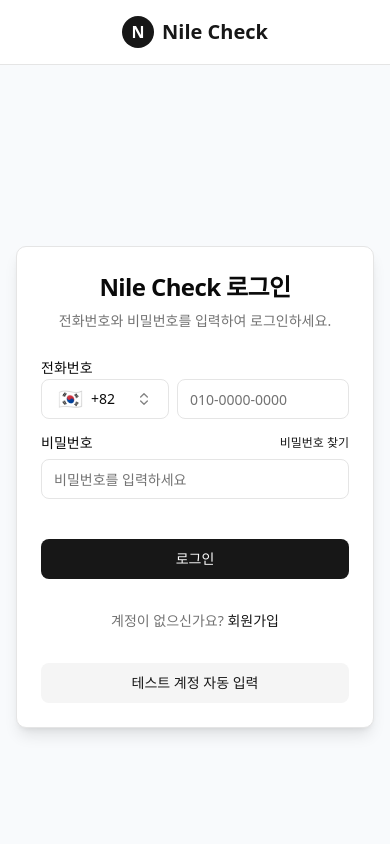
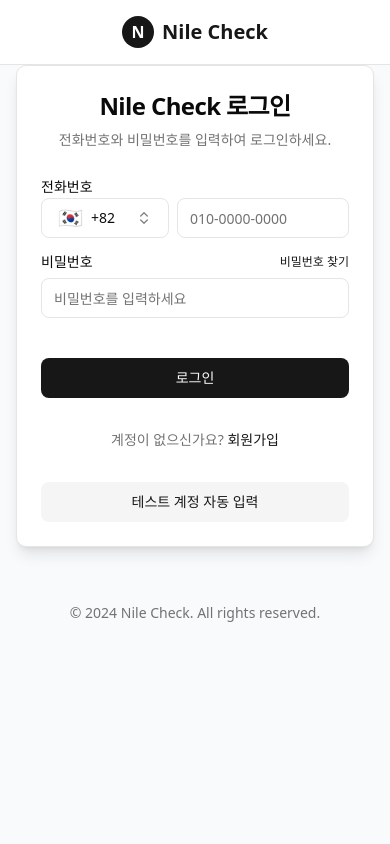
Before and after one commit to linchpin1104/nilecheck, a Next.js app in the folder nile_check_app/: page /login in a window 390 px wide. Shown: the top 844 px of the page. Built offline with nearby package versions, Linux system fonts and the light colour scheme.

Commit message:
fix: 모바일 최적화 - 화면 확대/축소 문제 해결

```diff
--- a/nile_check_app/app/(auth)/login/page.tsx
+++ b/nile_check_app/app/(auth)/login/page.tsx
@@ -37,6 +37,19 @@
         setCallbackUrl(callback);
       }
     }
+
+    // 화면 확대 방지를 위한 추가 설정
+    const preventZoom = (e: TouchEvent) => {
+      if (e.touches.length > 1) {
+        e.preventDefault();
+      }
+    };
+
+    document.addEventListener('touchstart', preventZoom, { passive: false });
+
+    return () => {
+      document.removeEventListener('touchstart', preventZoom);
+    };
   }, [searchParams]);
 
   const handleSubmit = async (e: React.FormEvent) => {
@@ -144,6 +157,7 @@
                 <Input
                   id="phoneNumber"
                   type="tel"
+                  inputMode="tel"
                   placeholder={countryCode === "KR" ? "010-0000-0000" : "Phone number"}
                   value={phoneNumber}
                   onChange={handlePhoneNumberChange}
@@ -218,7 +232,7 @@
 // 메인 로그인 페이지 컴포넌트
 export default function LoginPage() {
   return (
-    <div className="flex justify-center items-center min-h-screen bg-slate-50 px-4">
+    <div className="flex justify-center items-center min-h-screen bg-slate-50 px-4 touch-manipulation overscroll-none">
       <Suspense fallback={
         <div className="w-full max-w-md p-8 flex items-center justify-center">
           <Loader2 className="h-8 w-8 animate-spin text-primary" />
--- a/nile_check_app/app/globals.css
+++ b/nile_check_app/app/globals.css
@@ -117,6 +117,23 @@
   }
   body {
     @apply bg-background text-foreground;
+    /* Mobile optimization - prevent auto-zoom and unexpected scaling */
+    touch-action: manipulation;
+    -webkit-text-size-adjust: 100%;
+    -webkit-tap-highlight-color: transparent;
+  }
+
+  /* Fix input zoom issues on iOS */
+  input, select, textarea {
+    font-size: 16px; /* Prevents iOS zoom on focus */
+  }
+
+  /* Prevent content jumps during page transitions */
+  html, body {
+    @apply overscroll-none;
+    width: 100%;
+    height: 100%;
+    overflow-x: hidden;
   }
 }
 
@@ -135,3 +152,13 @@
 .animate-fadeIn {
   animation: fadeIn 0.5s ease-out forwards;
 }
+
+/* Fix for mobile browser address bar appearing/disappearing */
+@media screen and (max-width: 768px) {
+  html, body {
+    height: -webkit-fill-available;
+  }
+  .min-h-screen {
+    min-height: -webkit-fill-available;
+  }
+}
--- a/nile_check_app/app/layout.tsx
+++ b/nile_check_app/app/layout.tsx
@@ -16,6 +16,7 @@
 export const metadata: Metadata = {
   title: "Create Next App",
   description: "Generated by create next app",
+  viewport: "width=device-width, initial-scale=1, maximum-scale=1, user-scalable=no",
 };
 
 export default function RootLayout({
```
Also changed, not shown: 1 other file (tests, documents, lock files or other folders).
